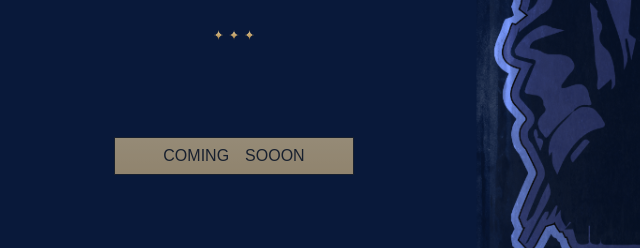
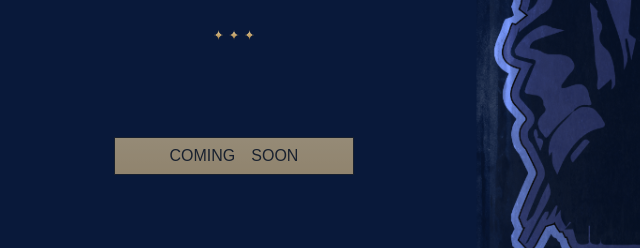
Before and after one commit to tatyoshida/Seattle, a plain HTML site: page index.html in a window 1280 px wide. Shown: the part 1520-1768 px from the top of the page, 406-1046 px from the left. Drawn offline with nearby package versions, Linux system fonts and the light colour scheme; a web font is replaced by a local one.

Commit message:
Update index.html

```diff
--- a/index.html
+++ b/index.html
@@ -71,7 +71,7 @@
             <a class="btn initiation" href="https://theinitiation.pugetsoundresistance.com/" target="_blank">GO TO INITIATION</a>
           </div>
           <div class="row justify-content-center my-5 mx-0 pt-5">
-            <p class="btn disabled csoon">COMING&emsp;SOOON</p>
+            <p class="btn disabled csoon">COMING&emsp;SOON</p>
           </div>
         </div>
         <div class="col-md-4 right justify-content-end px-0 d-none d-md-flex">
```
